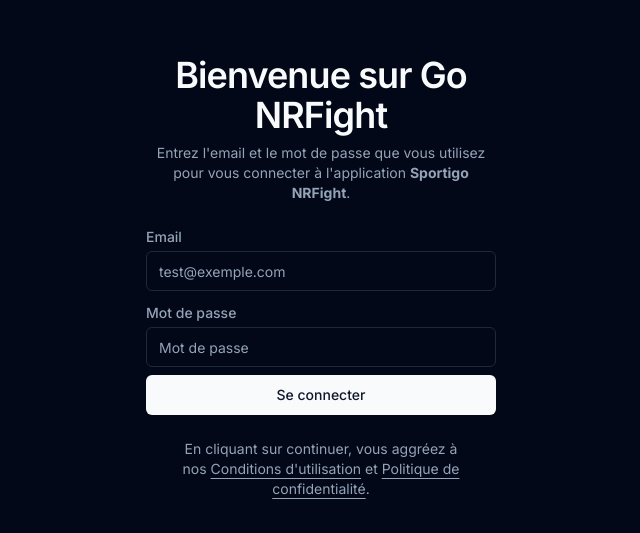
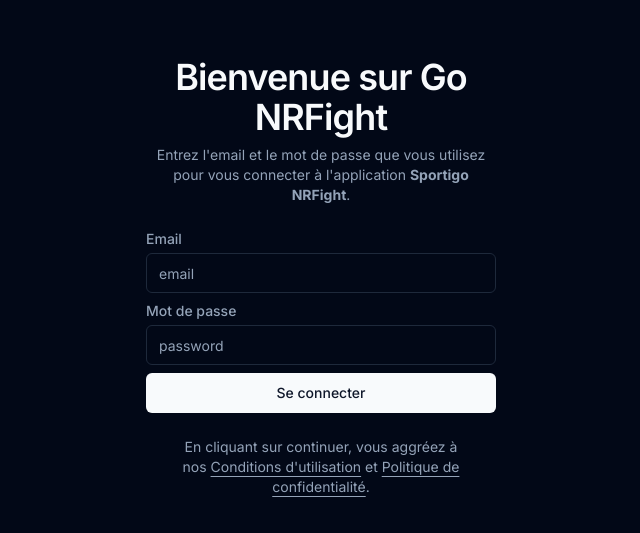
Before and after one commit to louispelarrey/nrfight-client, a Next.js app: page /login in a window 1280 px wide. Shown: the part 139-672 px from the top of the page, without its empty margins (319-959 px from the left). Built offline with nearby package versions, Linux system fonts and the light colour scheme.

Commit message:
Refactor login and logout components

```diff
--- a/src/app/login/user-auth-form.tsx
+++ b/src/app/login/user-auth-form.tsx
@@ -1,15 +1,14 @@
-"use client";
+"use client"
 
-import { cn } from "@/lib/utils";
-import { Label } from "@/components/ui/label";
-import { Input } from "@/components/ui/input";
+import { useContext, useState, useEffect } from "react";
+import { useForm } from "react-hook-form";
+import { UserContext } from "@/providers/UserProvider";
+import { redirect, RedirectType } from "next/navigation";
+import { toast } from 'sonner';
 import { Button } from "@/components/ui/button";
 import { Icons } from "@/components/ui/icons";
-import { useContext, useState, useEffect } from "react";
-import { useForm } from "react-hook-form";
-import Link from "next/link";
-import { UserContext } from "@/providers/UserProvider";
-import { RedirectType, redirect } from "next/navigation";
+import InputField from "@/components/ui/input-field";
+import { SportigoUser } from "../api/member/_get-user/get-user-by-token";
 
 interface LoginData {
   email: string;
@@ -17,96 +16,49 @@
 }
 
 export function UserAuthForm() {
-  const [isLoading, setIsLoading] = useState<boolean>(false);
+  const [ isLoading, setIsLoading ] = useState(false);
+  const { token, setToken } = useContext(UserContext);
   const { register, handleSubmit } = useForm<LoginData>();
-  const [error, setError] = useState("");
-  const { token, setToken } = useContext(UserContext);
-
-  const [isClient, setIsClient] = useState(false);
 
   useEffect(() => {
-    setIsClient(true);  // now we know we are on the client
-  }, []);
+    if (token && localStorage.getItem("token")) {
+      redirect("/reservation", RedirectType.push);
+    }
+  }, [token]);
 
   const onSubmit = async ({ email, password }: LoginData) => {
     setIsLoading(true);
-
     try {
       const response = await fetch("/api/login", {
         method: "POST",
         headers: { "Content-Type": "application/json" },
-        body: JSON.stringify({
-          email,
-          password,
-        }),
+        body: JSON.stringify({ email, password }),
       });
 
-      const data = await response.json();
-      setIsLoading(false);
+      const data: SportigoUser = await response.json();
 
-      if (response.status !== 200 || !data) {
-        setError("Email ou mot de passe incorrect");
+      if (response.ok && data.member?.appToken) {
+        setToken(data.member.appToken);
         return;
       }
 
-      if (data.member.appToken) {
-        setToken(data.member.appToken);
-        redirect("/reservation", RedirectType.push);
-      }
-
-    } catch (e: any) {
-      setError(e.message);
+      throw new Error("Email ou mot de passe incorrect");
+    } catch (error: any) {
+      toast.error("Email ou mot de passe incorrect");
+      console.error(error.message);
+    } finally {
       setIsLoading(false);
     }
-
-    setIsLoading(false);
   };
-
-  if (token || (isClient && localStorage.getItem("token"))) redirect("/reservation", RedirectType.push);
 
   return (
     <div className="grid gap-6">
       <form onSubmit={handleSubmit(onSubmit)}>
         <div className="grid gap-2">
-          <div className="grid gap-1">
-            <Label
-              className="text-sm font-medium text-muted-foreground"
-              htmlFor="email"
-            >
-              Email
-            </Label>
-            <Input
-              id="email"
-              placeholder="test@exemple.com"
-              type="email"
-              autoCapitalize="none"
-              autoComplete="email"
-              autoCorrect="off"
-              disabled={isLoading}
-              {...register("email")}
-            />
-
-            <Label
-              className="mt-2 text-sm font-medium text-muted-foreground"
-              htmlFor="password"
-            >
-              Mot de passe
-            </Label>
-            <Input
-              id="password"
-              placeholder="Mot de passe"
-              type="password"
-              autoCapitalize="none"
-              autoComplete="password"
-              autoCorrect="off"
-              disabled={isLoading}
-              {...register("password")}
-            />
-          </div>
+          <InputField label="Email" type="email" register={register} isLoading={isLoading} />
+          <InputField label="Mot de passe" type="password" register={register} isLoading={isLoading} />
           <Button disabled={isLoading} type="submit">
-            {isLoading && (
-              <Icons.spinner className="mr-2 h-4 w-4 animate-spin" />
-            )}
+            {isLoading && <Icons.spinner className="mr-2 h-4 w-4 animate-spin" />}
             Se connecter
           </Button>
         </div>
--- a/src/app/logout/page.tsx
+++ b/src/app/logout/page.tsx
@@ -2,13 +2,17 @@
 
 import useToken from "@/hooks/useToken";
 import { useEffect } from "react";
+import { useRouter } from 'next/navigation'
 
 export default function Logout() {
-  const { logout } = useToken();
+  const { token, logout } = useToken();
+  const router = useRouter();
+
 
   useEffect(() => {
     logout();
-  }, [logout]);
+    router.push("/login");
+  }, [token]);
 
   return (
     <></>
--- a/src/components/ui/app-header.tsx
+++ b/src/components/ui/app-header.tsx
@@ -3,9 +3,6 @@
 import useToken from "@/hooks/useToken";
 
 export default function AppHeader() {
-
-  const { logout } = useToken();
-
   return (
     <header className="flex items-center h-16 px-4 border-b border-gray-700 shrink-0 md:px-6">
       <div className="flex items-center justify-between w-full max-w-6xl mx-auto">
@@ -18,8 +15,8 @@
           </span>
         </div>
         <div className="flex items-center gap-4">
-          <Button variant="outline" onClick={logout}>
-            Déconnexion
+          <Button variant="outline">
+            <Link href="logout">Déconnexion</Link>
           </Button>
         </div>
       </div>
--- /dev/null
+++ b/src/components/ui/input-field.tsx
@@ -0,0 +1,30 @@
+import React from 'react';
+import { Label } from './label';
+import { Input } from './input';
+
+interface IINputField {
+  label: string;
+  type: string;
+  register: any;
+  isLoading: boolean;
+}
+
+export default function InputField({ label, type, register, isLoading }: IINputField) {
+  return (
+    <div className="grid gap-1">
+      <Label className="text-sm font-medium text-muted-foreground" htmlFor={type}>
+        {label}
+      </Label>
+      <Input
+        id={type}
+        placeholder={type}
+        type={type}
+        autoCapitalize="none"
+        autoComplete={type}
+        autoCorrect="off"
+        disabled={isLoading}
+        {...register(type)}
+      />
+    </div>
+  );
+}
```
